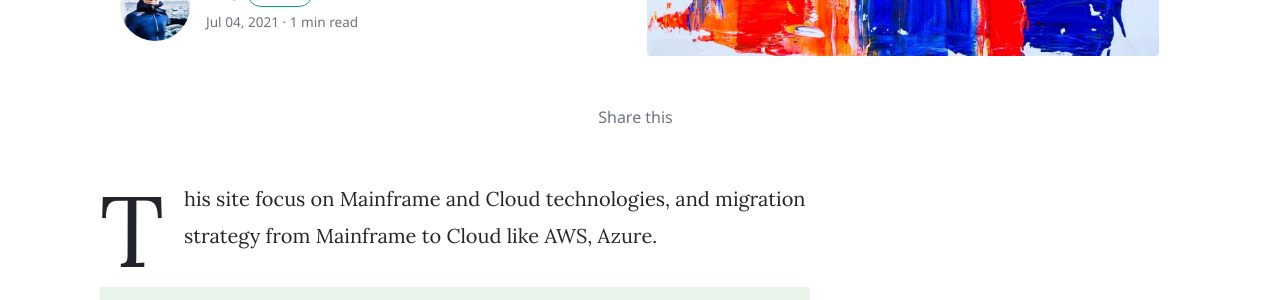
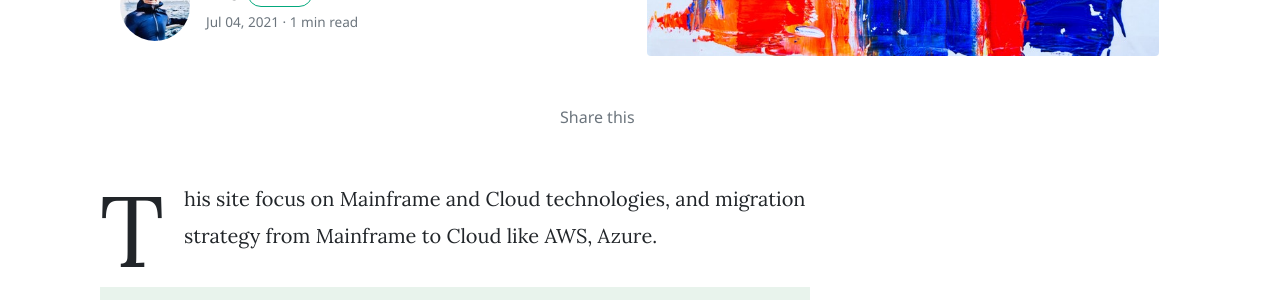
Before and after one commit to billrain/mainframe2cloud.github.io, a Jekyll site: the page built from _posts/2021-07-04-Welcome.markdown, in a window 1280 px wide. Shown: the part 395-695 px from the top of the page. Built offline with Jekyll 4.4.1, drawn with Linux system fonts in a browser that asks for light colours; nearby versions of some CDN libraries; comment, search, counter and statistics services are not loaded.

Commit message:
Update post.html

```diff
--- a/_layouts/post.html
+++ b/_layouts/post.html
@@ -44,7 +44,7 @@ layout: default
 
         <!-- Share -->
 		<div class="col-lg-2 pr-4 mb-4 col-md-12">
-			<div class="sticky-top sticky-top-offset text-center">
+			<div class="sticky-top sticky-top-offset text-left">
 				<div class="text-muted">
 					Share this
 				</div>
```
